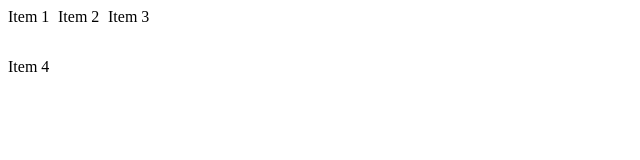
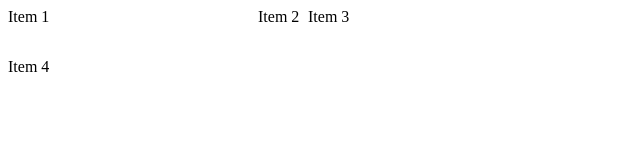
Before and after one commit to CodeByBlazej/Grid-exercises, a plain HTML site: page index.html in a window 1280 px wide. Shown: the whole page, without its empty margins (0-640 px from the left). Drawn offline with Linux system fonts and the light colour scheme.

Commit message:
enlarge 1st column to 250px

```diff
--- a/style.css
+++ b/style.css
@@ -1,4 +1,4 @@
 .container {
   display: grid;
-  grid-template: 50px 50px / 50px 50px 50px;
+  grid-template: 50px 50px / 250px 50px 50px;
 }
```
